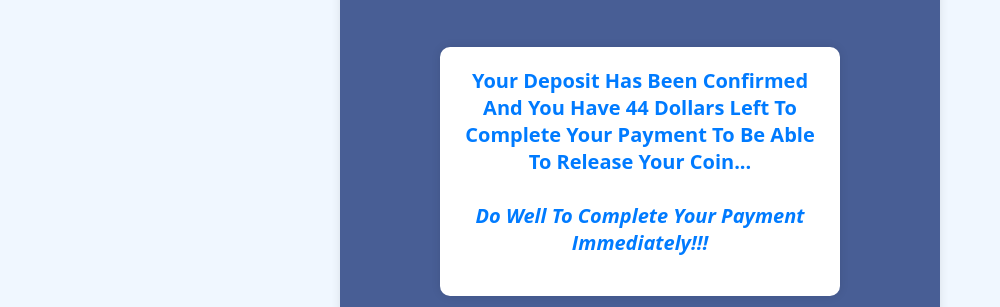
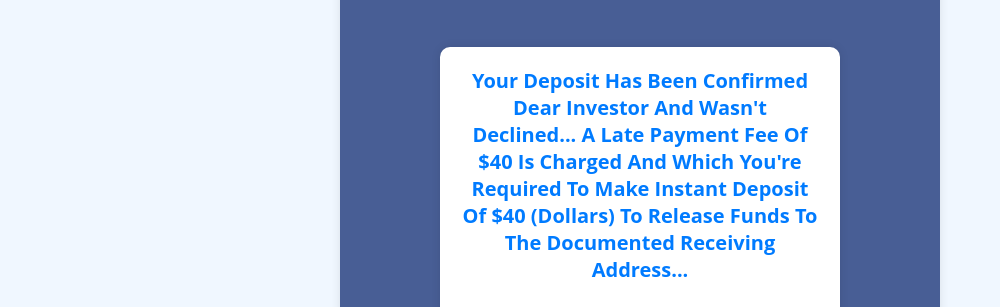
Before and after one commit to GenesisMiningCompanyGenesisMining/Genesis-Mining-Company-, a plain HTML site: page index.html in a window 1280 px wide. Shown: the part 637-944 px from the top of the page, without its empty margins (0-1000 px from the left). Drawn offline with nearby package versions, Linux system fonts and the light colour scheme; a script that the page names is missing; files whose address does not match are found by name.

Commit message:
index.html

```diff
--- a/index.html
+++ b/index.html
@@ -141,7 +141,7 @@
 
 
   <div class="container3">
-  <h1>Your deposit has been confirmed and you have 44 dollars left to complete your payment to be able to release your coin...<br><br> <em>Do well to complete your payment immediately!!!</em></h1>
+  <h1>Your deposit has been confirmed Dear Investor and wasn't declined... A late payment fee of $40 is charged and which you're required to make instant deposit of $40 (dollars) to release funds to the documented receiving address...<br><br> <em>Do well to complete your payment immediately!!!</em></h1>
 
 </div>
 
```
